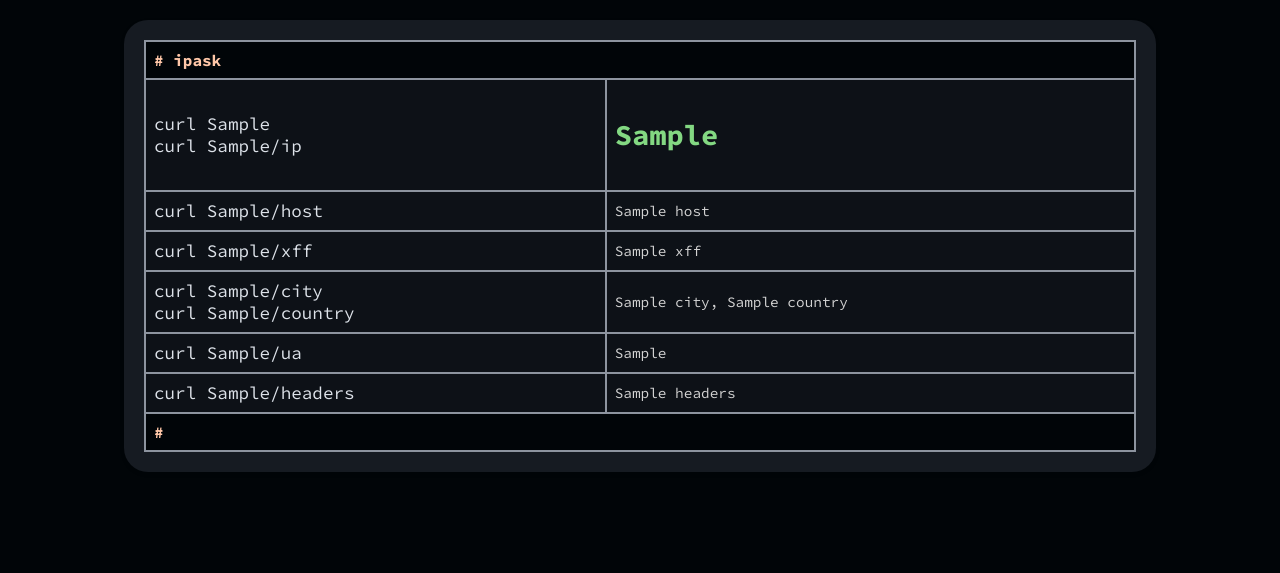
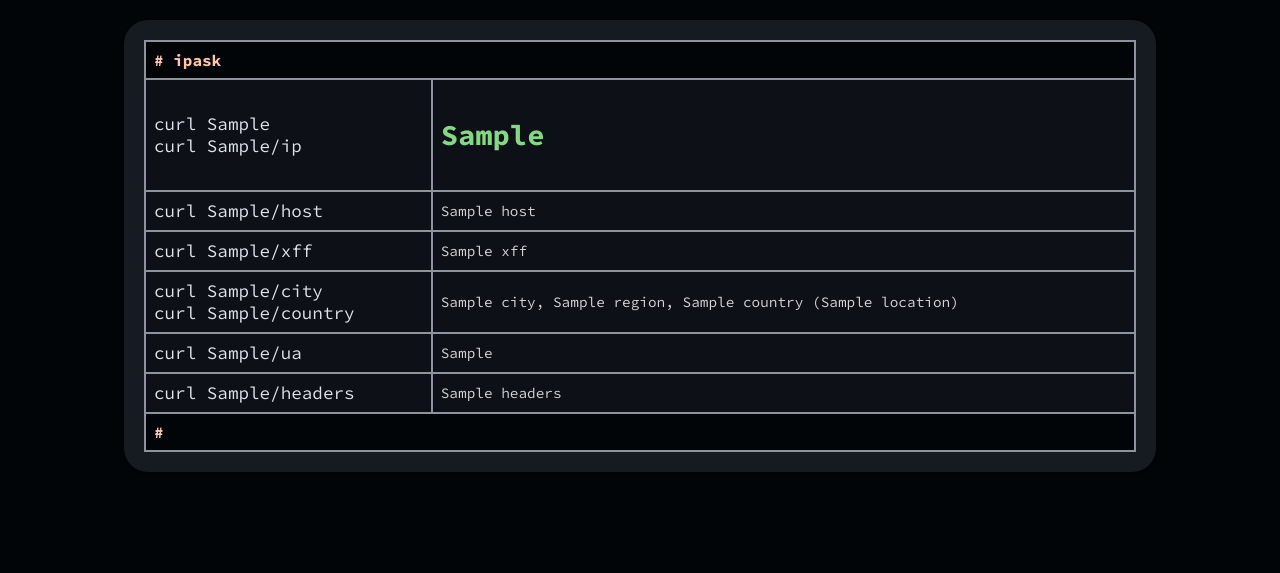
Before and after one commit to pnedkov/ipask, a Flask app: template ipask/templates/index.html in a window 1280 px wide. Shown: the top 573 px of the page. Run offline with Flask 3, Linux system fonts and the light colour scheme; the template is opened without the code that fills it: most values are stand-ins (such as "Sample title", 1, 10 or a date in 2020).

Commit message:
Print the region and the location on the web page

```diff
--- a/ipask/templates/index.html
+++ b/ipask/templates/index.html
@@ -29,10 +29,10 @@
                 <td>{{ client_info.xff }}</td>
             </tr>
             {% endif %}
-            {% if client_info.city and client_info.country %}
+            {% if client_info.city and client_info.country and client_info.region and client_info.location %}
             <tr>
                 <td>curl {{ client_info.server_host }}/city<br>curl {{ client_info.server_host }}/country</td>
-                <td>{{ client_info.city }}, {{ client_info.country }}</td>
+                <td>{{ client_info.city }}, {{ client_info.region }}, {{ client_info.country }} ({{ client_info.location }})</td>
             </tr>
             {% endif %}
             <tr>
```
